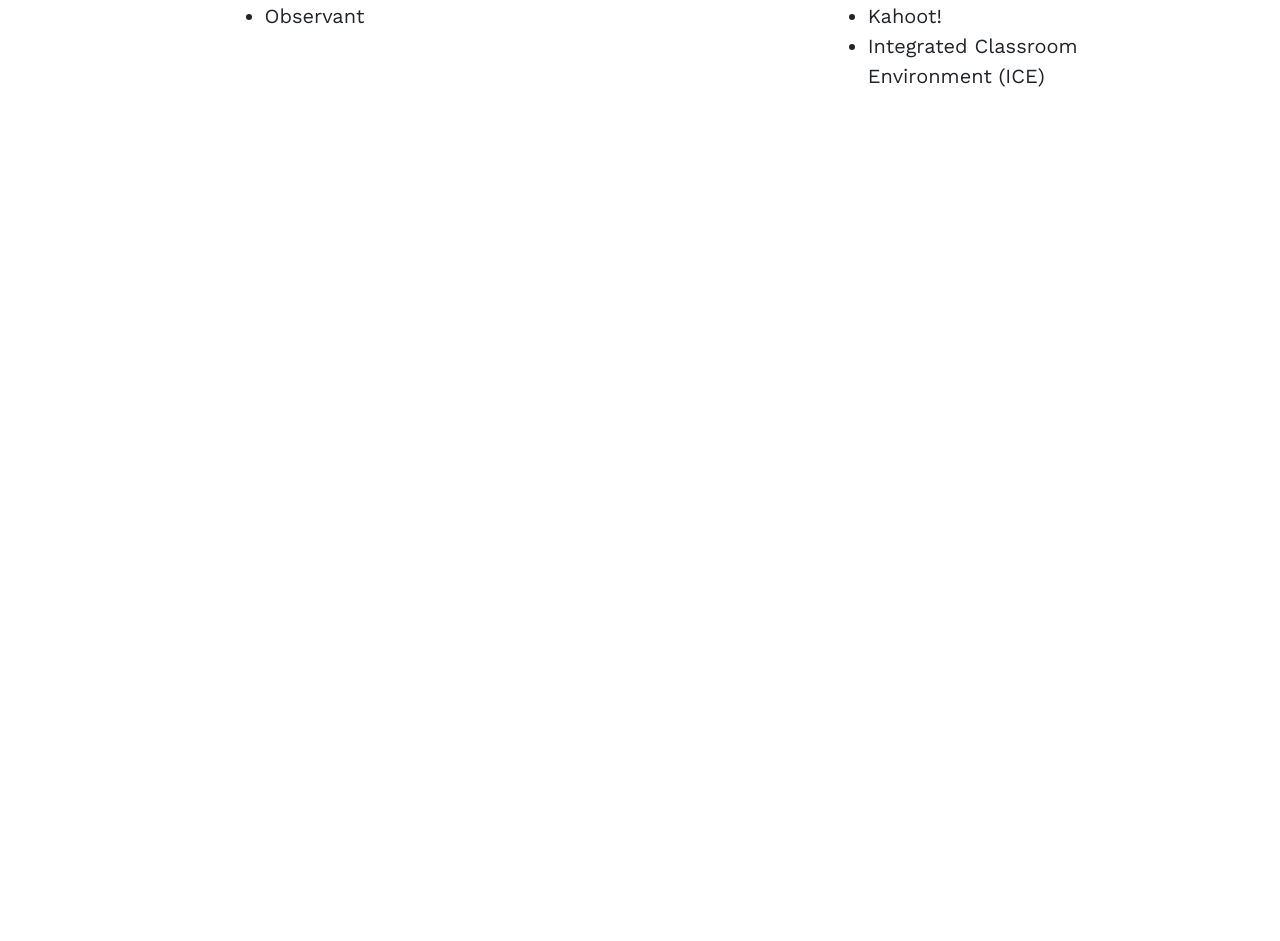
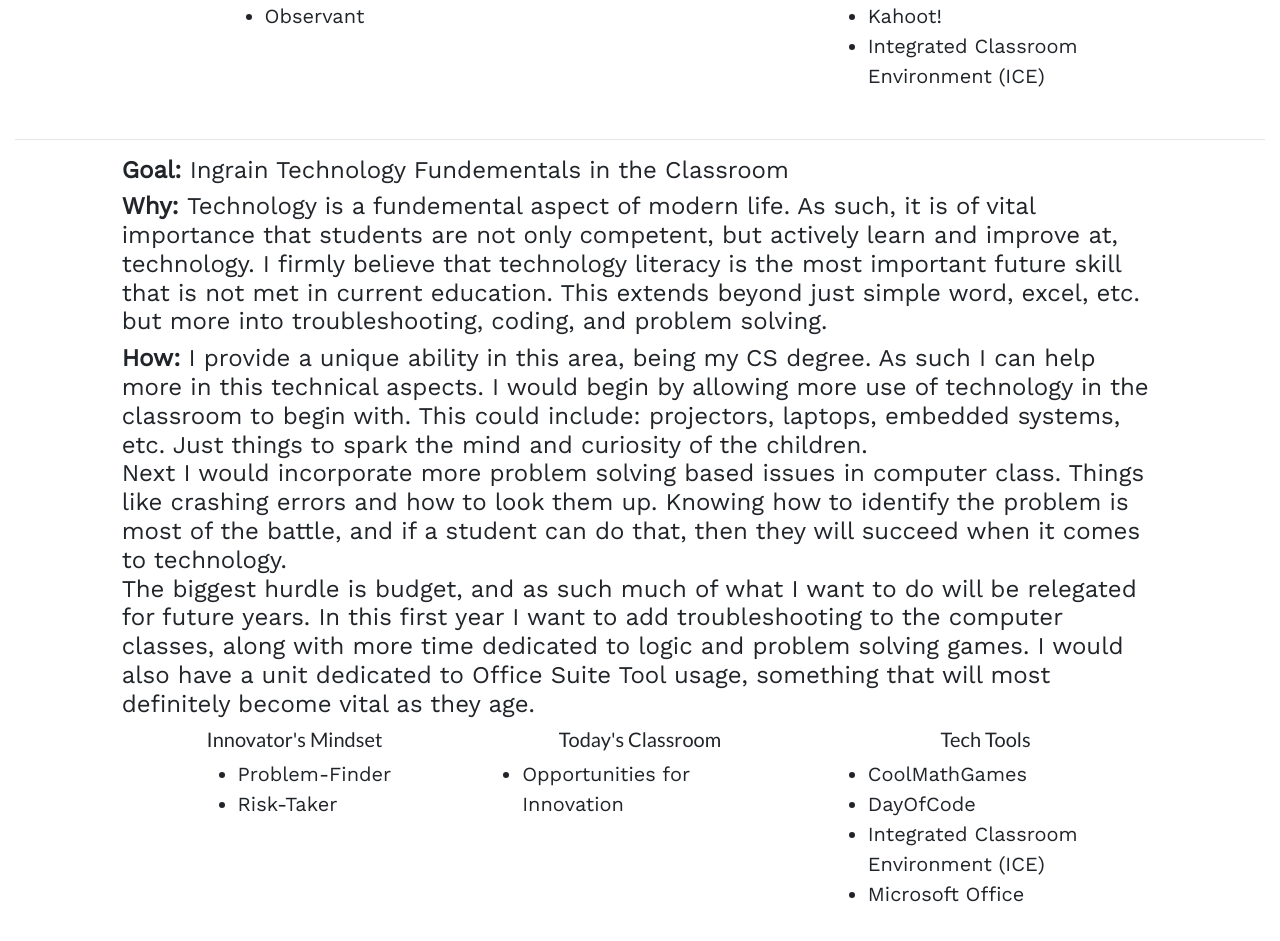
Before and after one commit to ikollipara/EDUC-362-ePortfolio, a Next.js app: page /ePortfolio/first_year_focus in a window 1280 px wide. Shown: the part 1087-2028 px from the top of the page. Before the commit the page ends 1210 px from the top, so only its background shows below. Built offline with nearby package versions, Linux system fonts and the light colour scheme.

Commit message:
:sparkles: added second goal

```diff
--- a/pages/ePortfolio/first_year_focus.tsx
+++ b/pages/ePortfolio/first_year_focus.tsx
@@ -113,6 +113,81 @@ function FirstYearFocus() {
               </Container>
             </Col>
           </Row>
+          <Row>
+            <Col lg={12}>
+              <hr />
+            </Col>
+          </Row>
+          <Row>
+            <Col lg={1}></Col>
+            <Col lg={10}>
+              <h4 className="text-font">
+                <strong>Goal:</strong> Ingrain Technology Fundementals in the
+                Classroom
+              </h4>
+              <h4 className="text-font">
+                <strong>Why: </strong>
+                Technology is a fundemental aspect of modern life. As such, it is of
+                vital importance that students are not only competent, but actively learn
+                and improve at, technology. I firmly believe that technology literacy is the
+                most important future skill that is not met in current education. This extends
+                beyond just simple word, excel, etc. but more into troubleshooting, coding, and
+                problem solving.
+              </h4>
+              <h4 className="text-font">
+                <strong>How: </strong>
+                I provide a unique ability in this area, being my CS degree. As such I
+                can help more in this technical aspects. I would begin by allowing more use
+                of technology in the classroom to begin with. This could include: projectors,
+                laptops, embedded systems, etc. Just things to spark the mind and curiosity of
+                the children.
+                <br />
+                Next I would incorporate more problem solving based issues in computer class. Things
+                like crashing errors and how to look them up. Knowing how to identify the problem is
+                most of the battle, and if a student can do that, then they will succeed when it comes
+                to technology.
+                <br />
+                The biggest hurdle is budget, and as such much of what I want to do will be
+                relegated for future years. In this first year I want to add troubleshooting
+                to the computer classes, along with more time dedicated to logic and problem
+                solving games. I would also have a unit dedicated to Office Suite Tool usage,
+                something that will most definitely become vital as they age.
+              </h4>
+              <Container>
+                <Row>
+                  <Col lg={4} className="d-flex flex-column align-items-center">
+                    <h5 className="heading-font">Innovator's Mindset</h5>
+                    <p className="lead text-font">
+                      <ul>
+                        <li>Problem-Finder</li>
+                        <li>Risk-Taker</li>
+                      </ul>
+                    </p>
+                  </Col>
+                  <Col lg={4} className="d-flex flex-column align-items-center">
+                    <h5 className="heading-font">Today's Classroom</h5>
+                    <p className="lead text-font">
+                      <ul>
+                        <li>Opportunities for Innovation</li>
+                      </ul>
+                    </p>
+                  </Col>
+                  <Col lg={4} className="d-flex flex-column align-items-center">
+                    <h5 className="heading-font">Tech Tools</h5>
+                    <p className="lead text-font">
+                      <ul>
+                        <li>CoolMathGames</li>
+                        <li>DayOfCode</li>
+                        <li>Integrated Classroom Environment (ICE)</li>
+                        <li>Microsoft Office</li>
+                      </ul>
+                    </p>
+                  </Col>
+                </Row>
+              </Container>
+            </Col>
+          </Row>
+
         </Container>
       </article>
     </main>
```
